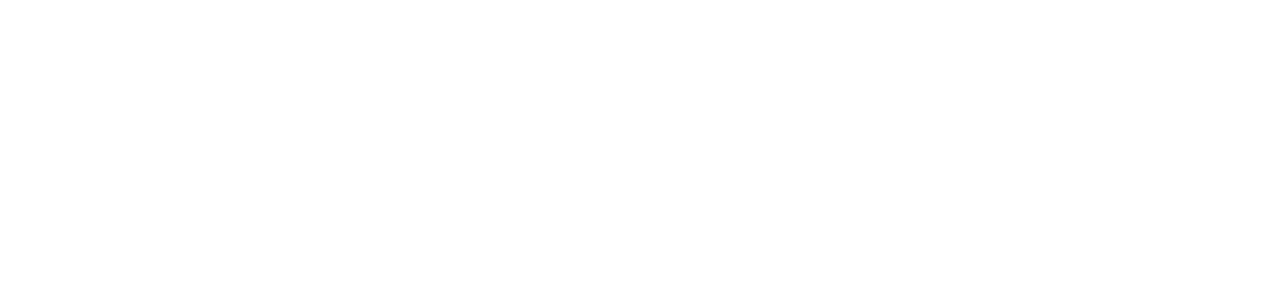
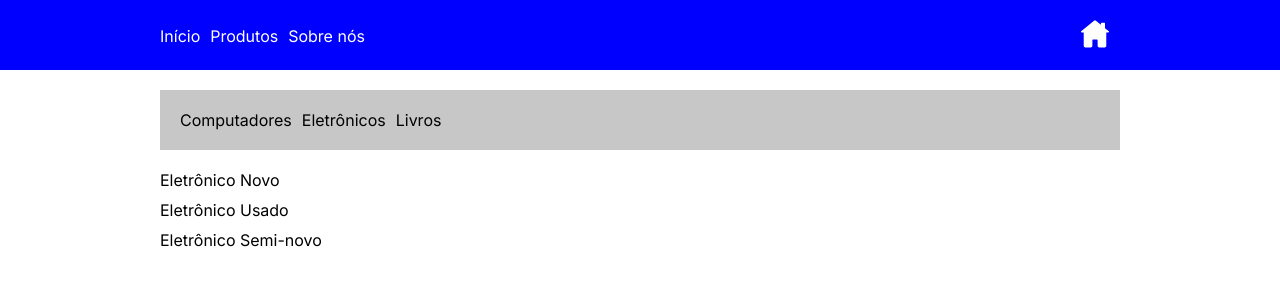
Before and after one commit to lucasdanilox/desafio-rotas-react, a React (Vite) app: page /electronics in a window 1280 px wide. Before the commit this address had no page. Shown: the top 300 px of the page. Built offline with nearby package versions, Linux system fonts and the light colour scheme.

Commit message:
Page Electronics

```diff
--- a/src/App.tsx
+++ b/src/App.tsx
@@ -1,8 +1,9 @@
-import { BrowserRouter, Outlet, Route, Routes } from "react-router-dom";
+import { BrowserRouter, Route, Routes } from "react-router-dom";
 import Home from "./routes/Home";
 import HomeBody from "./routes/Home/HomeBody";
 import Computers from "./routes/Products/Computers";
 import Products from "./routes/Products";
+import Electronics from "./routes/Products/Electronics";
 
 export default function App() {
 
@@ -11,12 +12,9 @@
       <Routes>
         <Route path="/" element={<Home />}>
           <Route index element={<HomeBody />} />
-
           <Route path="/products" element={<Products />} />
-
-          <Route path="/computers" element={<Computers />} >
-          <Route index element={<Outlet />} />
-          </Route>
+          <Route path="/computers" element={<Computers />} />
+          <Route path="/electronics" element={<Electronics />} />
         </Route>
       </Routes>
     </BrowserRouter >
--- /dev/null
+++ b/src/routes/Products/Electronics/index.tsx
@@ -0,0 +1,19 @@
+import Products from '..';
+import './styles.css';
+export default function Electronics() {
+
+    return (
+
+        <>
+            <Products />
+            <div className="list-electronics">
+                <ul className="list-products-electronics">
+                    <li><a href="#">Eletrônico Novo</a> </li>
+                    <li><a href="#">Eletrônico Usado</a> </li>
+                    <li><a href="#">Eletrônico Semi-novo</a> </li>
+                </ul>
+            </div>
+
+        </>
+    );
+}
--- /dev/null
+++ b/src/routes/Products/Electronics/styles.css
@@ -0,0 +1,9 @@
+.list-electronics{
+    padding-top: 20px;
+    max-width: 960px;
+    margin: 0 auto;
+}
+
+.list-products-electronics li{
+    padding-bottom: 10px;
+}
```
